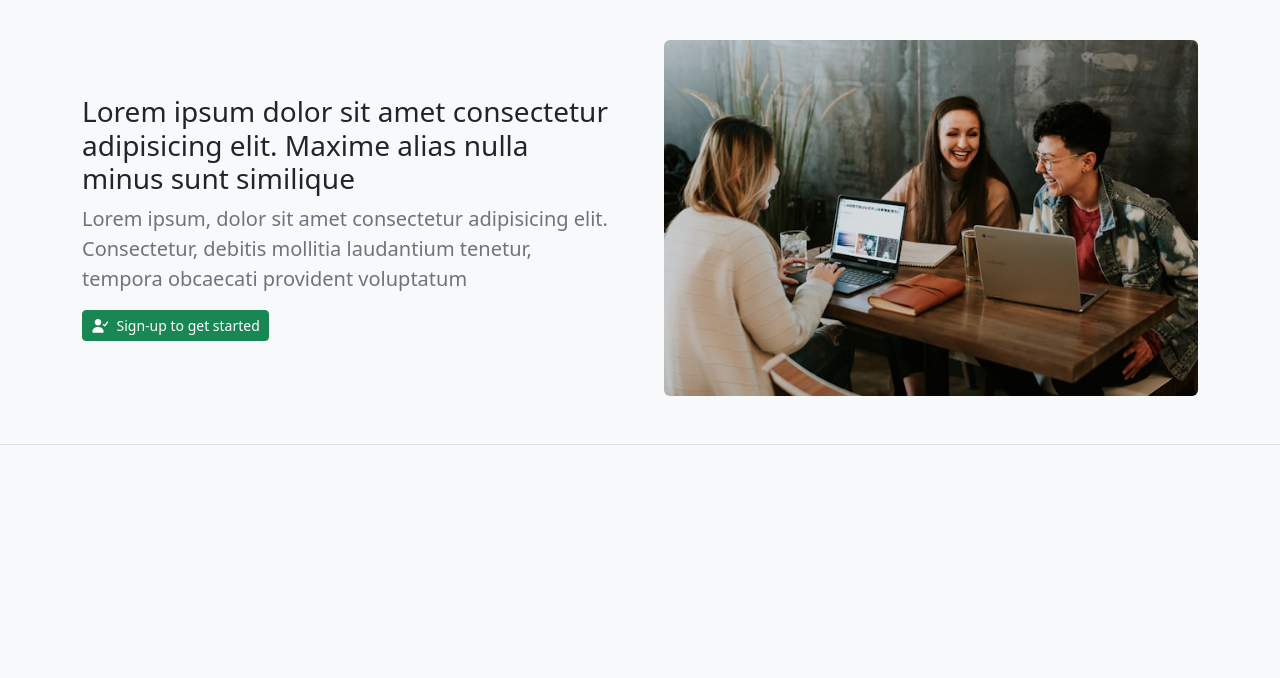
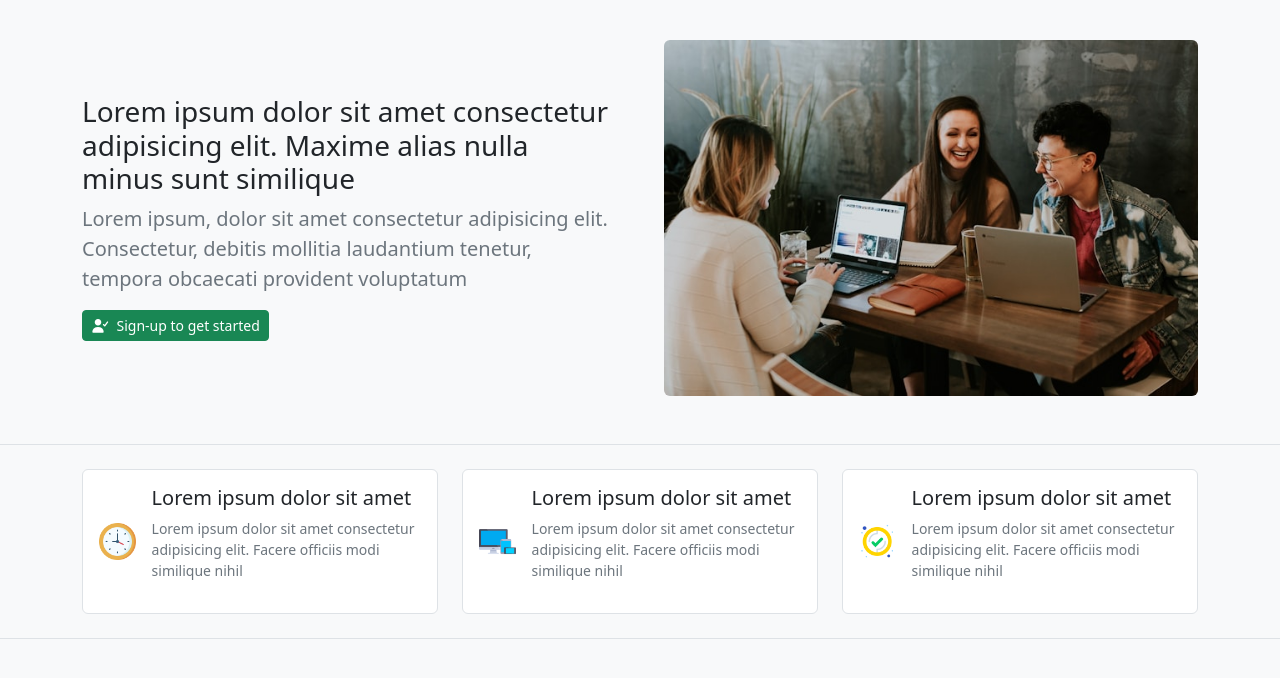
Before and after one commit to lephutuan/boostrap_basic, a plain HTML site: page index.html in a window 1280 px wide. Shown: the part 66-744 px from the top of the page. Drawn offline with nearby package versions, Linux system fonts and the light colour scheme.

Commit message:
add feature

```diff
--- a/index.html
+++ b/index.html
@@ -113,7 +113,61 @@
       </div>
     </header>
 
-
+    <!--side feature  -->
+    <section class="py-4 border-bottom">
+      <div class="container">
+        <div class="row">
+          <div class="col-md-4">
+            <div
+              class="feature-item bg-white border rounded p-3 d-flex align-items-center"
+            >
+              <div>
+                <img src="./img/clock.png" alt="" class="img-fluid" />
+              </div>
+              <div class="ms-3">
+                <h3 class="fs-5">Lorem ipsum dolor sit amet</h3>
+                <p class="small text-secondary">
+                  Lorem ipsum dolor sit amet consectetur adipisicing elit.
+                  Facere officiis modi similique nihil
+                </p>
+              </div>
+            </div>
+          </div>
+          <div class="col-md-4">
+            <div
+              class="feature-item bg-white border rounded p-3 d-flex align-items-center mt-3 mt-md-0"
+            >
+              <div>
+                <img src="./img/responsive.png" alt="" class="img-fluid" />
+              </div>
+              <div class="ms-3">
+                <h3 class="fs-5">Lorem ipsum dolor sit amet</h3>
+                <p class="small text-secondary">
+                  Lorem ipsum dolor sit amet consectetur adipisicing elit.
+                  Facere officiis modi similique nihil
+                </p>
+              </div>
+            </div>
+          </div>
+          <div class="col-md-4">
+            <div
+              class="feature-item bg-white border rounded p-3 d-flex align-items-center mt-3 mt-md-0"
+            >
+              <div>
+                <img src="./img/tick.png" alt="" class="img-fluid" />
+              </div>
+              <div class="ms-3">
+                <h3 class="fs-5">Lorem ipsum dolor sit amet</h3>
+                <p class="small text-secondary">
+                  Lorem ipsum dolor sit amet consectetur adipisicing elit.
+                  Facere officiis modi similique nihil
+                </p>
+              </div>
+            </div>
+          </div>
+        </div>
+      </div>
+    </section>
 
     <!-- js boostrap -->
     <script
```
